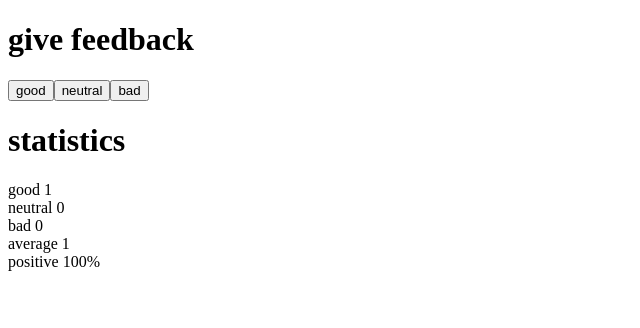
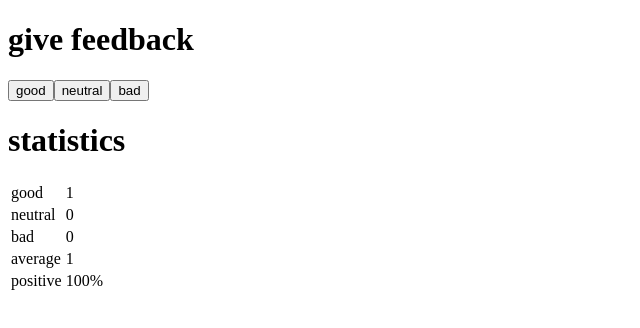
Before and after one commit to amc131/part-1.6, a React (Create React App) app: page / in a window 1280 px wide. Both pictures are taken after a click on the button "good". Shown: the top 328 px of the page, without its empty margins (0-640 px from the left). Built offline with nearby package versions, Linux system fonts and the light colour scheme.

Commit message:
Updated for 1.11

```diff
--- a/src/App.js
+++ b/src/App.js
@@ -41,13 +41,25 @@ const App = () => {
       )
     }
     return (
-      <>
-        <div>good {good}</div>
-        <div>neutral {neutral}</div>
-        <div>bad {bad}</div>
-        <div>average <Average /></div>
-        <div>positive <Positive />%</div>
-      </>
+      <table>
+        <tbody>
+        <tr>
+          <td>good</td><td>{good}</td>
+        </tr>
+        <tr>
+          <td>neutral</td><td>{neutral}</td>
+        </tr>
+        <tr>
+          <td>bad</td><td>{bad}</td>
+        </tr>
+        <tr>
+          <td>average</td><td><Average /></td>
+        </tr>
+        <tr>
+          <td>positive</td><td><Positive />%</td>
+        </tr>
+        </tbody>
+      </table>
     )
 
 
```
